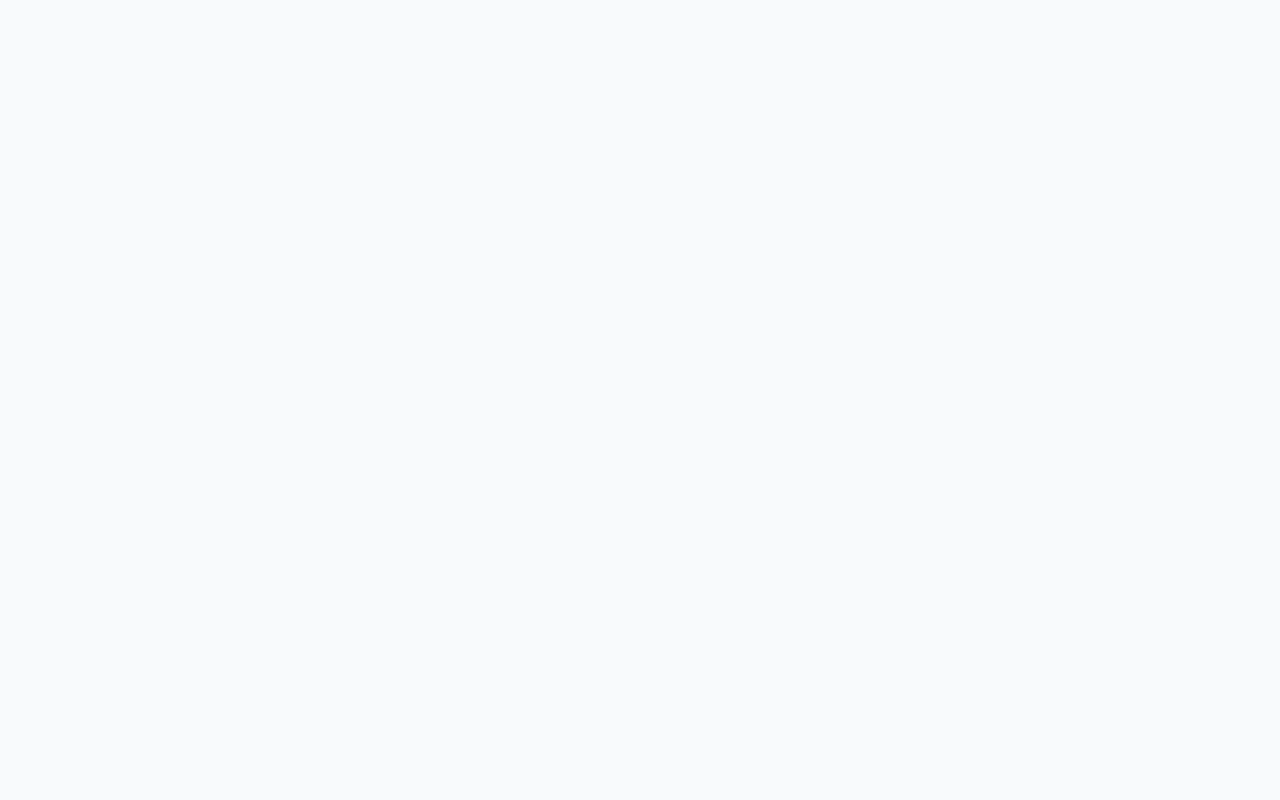
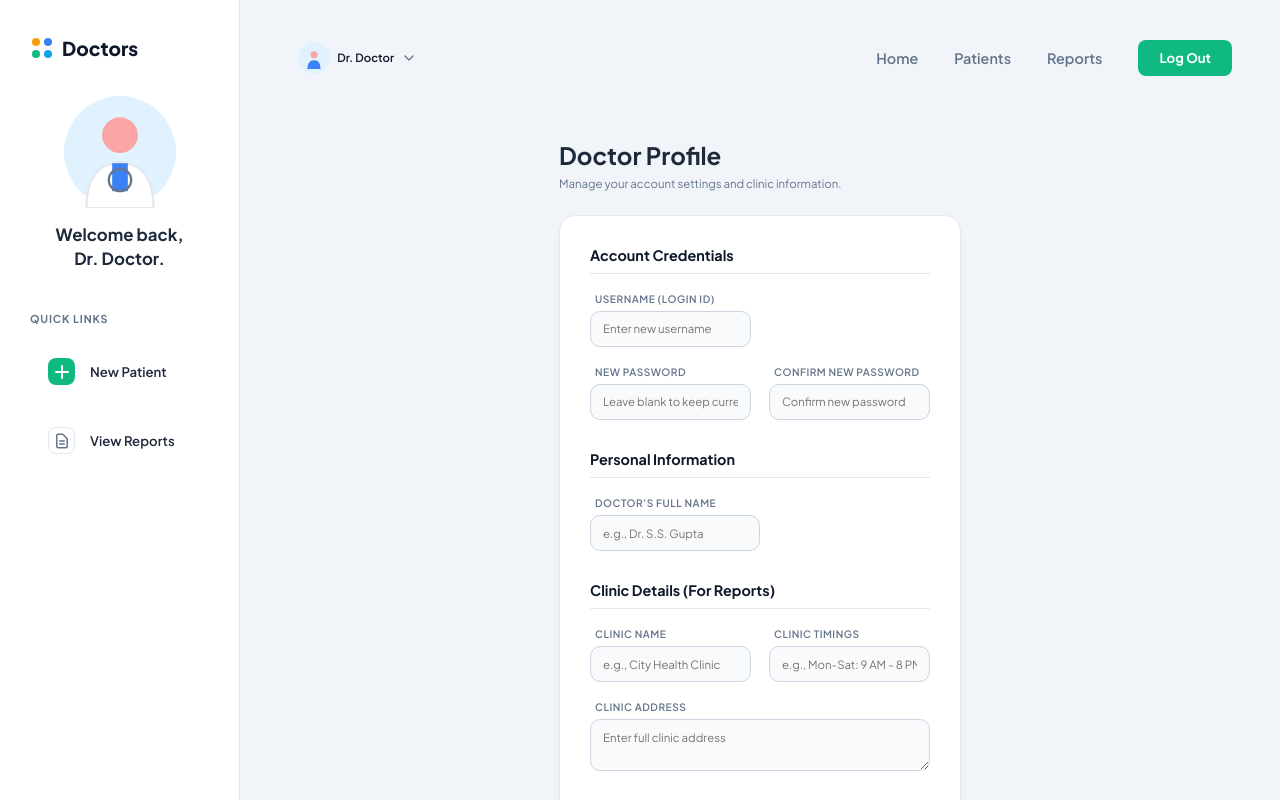
Before and after one commit to sahilcingh/Patient-record-app-v2, a React (Vite) app in the folder frontend/: page /profile in a window 1280 px wide. Before the commit this address had no page. Built offline with nearby package versions, Linux system fonts and the light colour scheme; a web font is replaced by a local one.

Commit message:
improved the design of home page. and added profile button

```diff
--- a/frontend/src/App.jsx
+++ b/frontend/src/App.jsx
@@ -10,6 +10,7 @@ import Home from './pages/Home';
 import NewPatient from './pages/NewPatient';
 import OldPatient from './pages/OldPatient';
 import PatientsList from './pages/PatientsList';
+import Profile from './pages/Profile'; // <-- New Profile Import
 
 function App() {
   return (
@@ -23,6 +24,9 @@ function App() {
         <Route path="/new-patient" element={<Layout><NewPatient /></Layout>} />
         <Route path="/old-patient" element={<Layout><OldPatient /></Layout>} />
         <Route path="/patients" element={<Layout><PatientsList /></Layout>} />
+
+        {/* <-- New Profile Route --> */}
+        <Route path="/profile" element={<Layout><Profile /></Layout>} />
       </Routes>
     </Router>
   );
--- a/frontend/src/components/Layout.jsx
+++ b/frontend/src/components/Layout.jsx
@@ -100,18 +100,50 @@ const Layout = ({ children }) => {
             <main className="main-content">
 
                 {/* --- TOP NAVIGATION --- */}
-                <header className="top-nav">
-                    <button className="hamburger-toggle" onClick={() => setIsMobileMenuOpen(true)}>
-                        <svg width="28" height="28" fill="none" stroke="currentColor" strokeWidth="2" strokeLinecap="round" strokeLinejoin="round"><path d="M3 12h18M3 6h18M3 18h18"></path></svg>
-                    </button>
+                <header className="top-nav" style={{ display: 'flex', justifyContent: 'space-between', alignItems: 'center' }}>
 
+                    {/* Left Side: Hamburger Menu + New Profile Button */}
+                    <div style={{ display: 'flex', alignItems: 'center', gap: '1rem' }}>
+                        <button className="hamburger-toggle" onClick={() => setIsMobileMenuOpen(true)}>
+                            <svg width="28" height="28" fill="none" stroke="currentColor" strokeWidth="2" strokeLinecap="round" strokeLinejoin="round"><path d="M3 12h18M3 6h18M3 18h18"></path></svg>
+                        </button>
+
+                        {/* --- THE NEW PROFILE DROPDOWN BUTTON --- */}
+                        <div
+                            onClick={() => handleNavClick('/profile')}
+                            style={{
+                                display: 'flex',
+                                alignItems: 'center',
+                                gap: '0.6rem',
+                                cursor: 'pointer',
+                                padding: '0.4rem 0.75rem',
+                                borderRadius: '10px',
+                                transition: 'background-color 0.2s ease',
+                                border: '1px solid transparent'
+                            }}
+                            onMouseEnter={(e) => { e.currentTarget.style.backgroundColor = '#f8fafc'; e.currentTarget.style.borderColor = '#e2e8f0'; }}
+                            onMouseLeave={(e) => { e.currentTarget.style.backgroundColor = 'transparent'; e.currentTarget.style.borderColor = 'transparent'; }}
+                        >
+                            <div style={{ width: '32px', height: '32px', backgroundColor: '#e0f2fe', borderRadius: '50%', display: 'flex', alignItems: 'center', justifyContent: 'center', overflow: 'hidden' }}>
+                                <svg width="22" height="22" viewBox="0 0 100 100" xmlns="http://www.w3.org/2000/svg">
+                                    <circle cx="50" cy="35" r="16" fill="#fca5a5"/>
+                                    <path d="M20 100 Q 20 60 50 60 Q 80 60 80 100 Z" fill="#3b82f6"/>
+                                </svg>
+                            </div>
+                            <span style={{ fontWeight: '600', color: '#0f172a', fontSize: '0.95rem' }}>Dr. {doctorName}</span>
+                            <svg width="16" height="16" fill="none" stroke="#64748b" strokeWidth="2" strokeLinecap="round" strokeLinejoin="round" viewBox="0 0 24 24">
+                                <polyline points="6 9 12 15 18 9"></polyline>
+                            </svg>
+                        </div>
+                    </div>
+
+                    {/* Right Side: Links + Log Out */}
                     <div className="nav-right-group">
                         <nav className="nav-links">
                             <Link to="/home" className={location.pathname === '/home' ? 'active' : ''}>Home</Link>
                             <Link to="/patients" className={location.pathname === '/patients' ? 'active' : ''}>Patients</Link>
                             <a href="#">Reports</a>
                         </nav>
-                        {/* UPDATED: Button now opens the modal */}
                         <button className="user-profile-btn" onClick={() => setIsLogoutModalOpen(true)}>Log Out</button>
                     </div>
                 </header>
@@ -128,7 +160,6 @@ const Layout = ({ children }) => {
                             <h2 style={{ marginBottom: '0.75rem', color: 'var(--text-main)', fontSize: '1.5rem', fontWeight: 800 }}>Log Out</h2>
                             <p style={{ color: 'var(--text-muted)', marginBottom: '2rem', fontSize: '1.05rem' }}>Are you sure you want to log out of your account?</p>
 
-                            {/* UPDATED: Buttons now share 50% width each and text won't wrap */}
                             <div style={{ display: 'flex', gap: '1rem', width: '100%' }}>
                                 <button
                                     className="btn-cancel"
--- /dev/null
+++ b/frontend/src/pages/Profile.jsx
@@ -0,0 +1,130 @@
+import React, { useState, useEffect } from 'react';
+import { useNavigate } from 'react-router-dom';
+
+const Profile = () => {
+    const navigate = useNavigate();
+    const [loading, setLoading] = useState(false);
+
+    // Profile State (Will map to Pat_User table later)
+    const [formData, setFormData] = useState({
+        doctorName: '',
+        username: '',
+        password: '',
+        confirmPassword: '',
+        clinicName: '',
+        clinicAddress: '',
+        clinicTimings: ''
+    });
+
+    // Mock fetch on load (Will connect to backend later)
+    useEffect(() => {
+        // Grab the name from local storage for now
+        const storedName = localStorage.getItem('doctorName') || '';
+        setFormData(prev => ({ ...prev, doctorName: storedName }));
+    }, []);
+
+    const handleChange = (e) => {
+        const { id, value } = e.target;
+        setFormData(prev => ({ ...prev, [id]: value }));
+    };
+
+    const handleSave = async (e) => {
+        e.preventDefault();
+
+        if (formData.password && formData.password !== formData.confirmPassword) {
+            alert("Passwords do not match!");
+            return;
+        }
+
+        setLoading(true);
+
+        // TODO: We will write the PUT request to the backend here later!
+        setTimeout(() => {
+            alert("Profile frontend ready! We will connect this to the database next.");
+            setLoading(false);
+        }, 1000);
+    };
+
+    const labelStyle = {
+        fontSize: '0.85rem', color: '#64748b',
+        marginLeft: '5px', marginBottom: '6px',
+        display: 'block', fontWeight: 600, textTransform: 'uppercase', letterSpacing: '0.05em'
+    };
+
+    const inputStyle = {
+        width: '100%', padding: '0.8rem 1rem', borderRadius: '10px',
+        border: '1px solid #cbd5e1', backgroundColor: '#f8fafc',
+        fontSize: '0.95rem', color: '#0f172a', outline: 'none', transition: 'border 0.2s'
+    };
+
+    return (
+        <div style={{ padding: '2rem', maxWidth: '1000px', margin: '0 auto' }}>
+            <div style={{ marginBottom: '2rem' }}>
+                <h1 className="page-title" style={{ margin: 0, fontSize: '2rem', color: '#1e293b' }}>Doctor Profile</h1>
+                <p style={{ color: '#64748b', fontSize: '0.95rem', marginTop: '0.5rem' }}>Manage your account settings and clinic information.</p>
+            </div>
+
+            <div style={{ backgroundColor: '#ffffff', borderRadius: '16px', boxShadow: '0 4px 6px -1px rgba(0, 0, 0, 0.05)', border: '1px solid #e2e8f0', overflow: 'hidden' }}>
+                <form onSubmit={handleSave} style={{ padding: '2.5rem' }}>
+
+                    {/* --- ACCOUNT SETTINGS --- */}
+                    <h2 style={{ fontSize: '1.2rem', color: '#0f172a', borderBottom: '1px solid #e2e8f0', paddingBottom: '0.75rem', marginBottom: '1.5rem' }}>Account Credentials</h2>
+                    <div style={{ display: 'grid', gridTemplateColumns: '1fr 1fr', gap: '1.5rem', marginBottom: '2.5rem' }}>
+                        <div>
+                            <label style={labelStyle}>Username (Login ID)</label>
+                            <input type="text" id="username" value={formData.username} onChange={handleChange} placeholder="Enter new username" style={inputStyle} />
+                        </div>
+                        <div></div> {/* Empty column for spacing */}
+                        <div>
+                            <label style={labelStyle}>New Password</label>
+                            <input type="password" id="password" value={formData.password} onChange={handleChange} placeholder="Leave blank to keep current" style={inputStyle} />
+                        </div>
+                        <div>
+                            <label style={labelStyle}>Confirm New Password</label>
+                            <input type="password" id="confirmPassword" value={formData.confirmPassword} onChange={handleChange} placeholder="Confirm new password" style={inputStyle} />
+                        </div>
+                    </div>
+
+                    {/* --- PERSONAL INFO --- */}
+                    <h2 style={{ fontSize: '1.2rem', color: '#0f172a', borderBottom: '1px solid #e2e8f0', paddingBottom: '0.75rem', marginBottom: '1.5rem' }}>Personal Information</h2>
+                    <div style={{ display: 'grid', gridTemplateColumns: '1fr', gap: '1.5rem', marginBottom: '2.5rem' }}>
+                        <div style={{ maxWidth: '50%' }}>
+                            <label style={labelStyle}>Doctor's Full Name</label>
+                            <input type="text" id="doctorName" value={formData.doctorName} onChange={handleChange} placeholder="e.g., Dr. S.S. Gupta" style={inputStyle} required />
+                        </div>
+                    </div>
+
+                    {/* --- CLINIC DETAILS --- */}
+                    <h2 style={{ fontSize: '1.2rem', color: '#0f172a', borderBottom: '1px solid #e2e8f0', paddingBottom: '0.75rem', marginBottom: '1.5rem' }}>Clinic Details (For Reports)</h2>
+                    <div style={{ display: 'grid', gridTemplateColumns: '1fr 1fr', gap: '1.5rem', marginBottom: '2.5rem' }}>
+                        <div>
+                            <label style={labelStyle}>Clinic Name</label>
+                            <input type="text" id="clinicName" value={formData.clinicName} onChange={handleChange} placeholder="e.g., City Health Clinic" style={inputStyle} />
+                        </div>
+                        <div>
+                            <label style={labelStyle}>Clinic Timings</label>
+                            <input type="text" id="clinicTimings" value={formData.clinicTimings} onChange={handleChange} placeholder="e.g., Mon-Sat: 9 AM - 8 PM" style={inputStyle} />
+                        </div>
+                        <div style={{ gridColumn: 'span 2' }}>
+                            <label style={labelStyle}>Clinic Address</label>
+                            <textarea id="clinicAddress" value={formData.clinicAddress} onChange={handleChange} placeholder="Enter full clinic address" rows="2" style={{ ...inputStyle, resize: 'vertical' }}></textarea>
+                        </div>
+                    </div>
+
+                    {/* --- ACTIONS --- */}
+                    <div style={{ display: 'flex', justifyContent: 'flex-end', gap: '1rem', marginTop: '2rem' }}>
+                        <button type="button" onClick={() => navigate('/home')} style={{ padding: '0.8rem 1.5rem', borderRadius: '10px', border: '1px solid #cbd5e1', backgroundColor: '#f8fafc', color: '#64748b', fontWeight: 600, cursor: 'pointer' }}>
+                            Cancel
+                        </button>
+                        <button type="submit" disabled={loading} style={{ padding: '0.8rem 2rem', borderRadius: '10px', border: 'none', backgroundColor: '#10b981', color: 'white', fontWeight: 600, cursor: 'pointer', boxShadow: '0 4px 6px -1px rgba(16, 185, 129, 0.2)' }}>
+                            {loading ? 'Saving...' : 'Save Profile'}
+                        </button>
+                    </div>
+
+                </form>
+            </div>
+        </div>
+    );
+};
+
+export default Profile;
```
